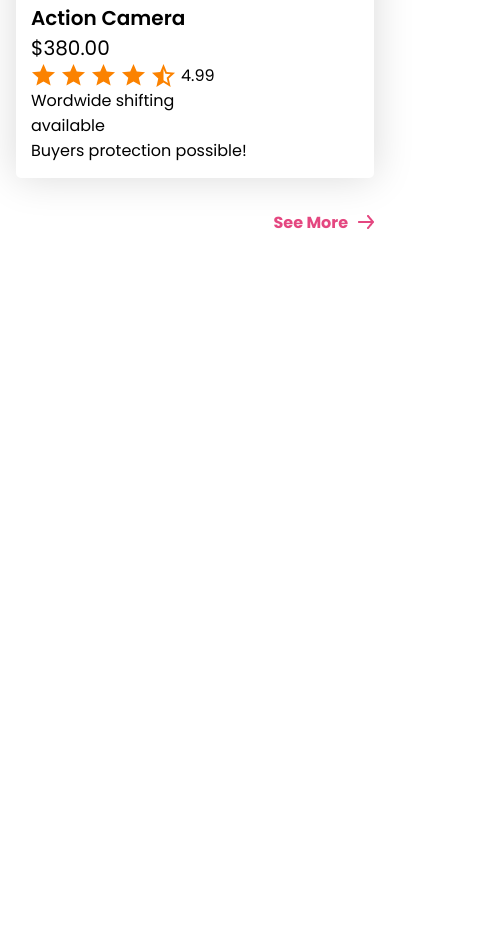
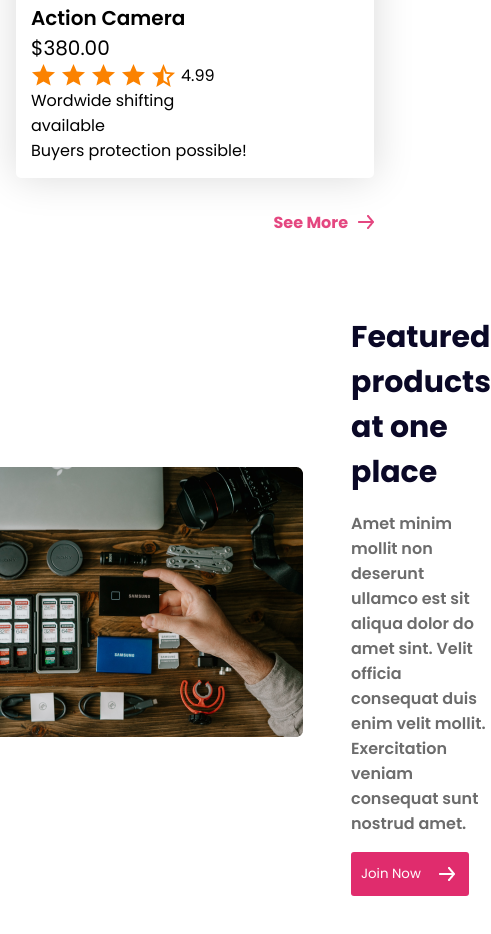
Before and after one commit to shorot-chicham/influencer-gear, a plain HTML site: page index.html in a window 390 px wide. Shown: the part 5618-6552 px from the top of the page, 491 px wide, since content can reach past the window. Before the commit the page ends 5933 px from the top, so only its background shows below. Drawn offline with Linux system fonts and the light colour scheme.

Commit message:
added featured procucts contaier and responsive for the small and medium devices

```diff
--- a/CSS/styles.css
+++ b/CSS/styles.css
@@ -165,6 +165,40 @@ ul li a {
     font-weight: 700;
     text-decoration: none;
 }
+/* Featured products container styles  */
+.featured-products-container{
+    display: flex;
+    justify-content: center;
+    align-items: center;
+    gap: 3rem;
+    margin-bottom: 4rem;
+}
+
+.featured-title{
+    font-size: 30px;
+    font-weight: 700;
+    color: #0A0826;
+    margin-bottom: 16px;
+}
+
+.featured-description{
+    font-size: 16px;
+    font-weight: 600;
+    color: #6C6C6C;
+}
+
+.featured-btn{
+    display: flex;
+    justify-content: center;
+    align-items: center;
+    gap: 14px;
+    color: #fff;
+    background-color: #E02C6D;
+    padding: 10px;
+    border: none;
+    border-radius: 3px;
+    margin-top: 16px;
+}
 
 
 
--- a/index.html
+++ b/index.html
@@ -192,6 +192,17 @@
             </div>
             <a class="see-more" href="#">See More <img src="images/icon/Group.png" alt=""></a>
         </section>
+        <!-- Featured products section start  -->
+        <section class="featured-products-container space">
+            <div class="featured-img">
+                <img src="images/gear.png" alt="">
+            </div>
+            <div class="featured-content">
+                <h2 class="featured-title">Featured products at one place</h2>
+                <p class="featured-description">Amet minim mollit non deserunt ullamco est sit aliqua dolor do amet sint. Velit officia consequat duis enim velit mollit. Exercitation veniam consequat sunt nostrud amet.</p>
+                <button class="featured-btn">Join Now <img src="images/icon/arrow-forward 1.png" alt=""></button>
+            </div>
+        </section>
     </main>
     <footer>
 
```
